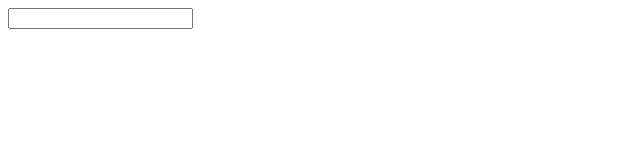
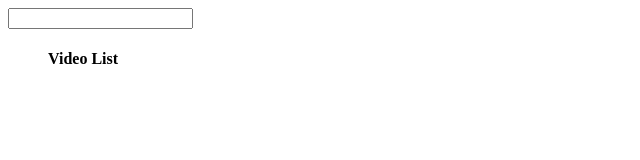
Before and after one commit to prateekvarma/vue-youtube, a Vue app: page / in a window 1280 px wide. Shown: the top 160 px of the page, without its empty margins (0-640 px from the left). Built offline with nearby package versions, Linux system fonts and the light colour scheme.

Commit message:
created VideoList component and fixed API URL

```diff
--- a/src/App.vue
+++ b/src/App.vue
@@ -1,21 +1,27 @@
 <template>
-    <SearchBar v-on:termChange="onTermChange"></SearchBar>
+    <div>
+        <SearchBar v-on:termChange="onTermChange"></SearchBar>
+        <VideoList></VideoList>
+    </div>
 </template>
 
 <script>
 import SearchBar from './components/SearchBar';
+import VideoList from './components/VideoList';
+
 import axios from 'axios';
 const API_KEY = 'XXX'; //get from google dev console
 
 export default {
     name: 'App',
     components: {
-        SearchBar
+        SearchBar,
+        VideoList
     },
     methods: {
         //the searchTerm below is the 2nd argument from the 'onInput' function in SearchBar.vue
         onTermChange(searchTerm) {
-            axios.get('https://googleapis.com/youtube/v3/search', {
+            axios.get('https://www.googleapis.com/youtube/v3/search', {
                 params: {
                     key: API_KEY,
                     type: 'video',
--- /dev/null
+++ b/src/components/VideoList.vue
@@ -0,0 +1,14 @@
+<template>
+    <ul>
+        <h4>Video List</h4>
+    </ul>
+</template>
+
+<script>
+export default {
+    name: 'VideoList'
+};
+</script>
+
+<style>
+</style>
```
